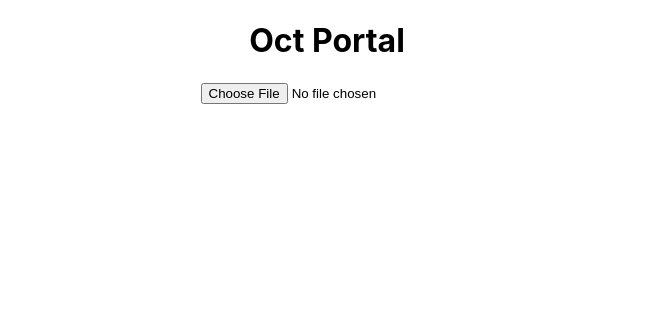
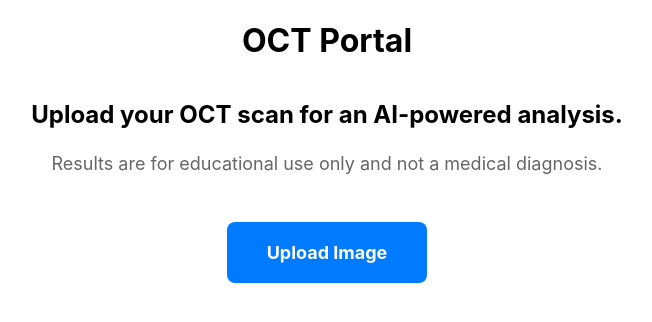
Before and after one commit to eddiechn/OCT-Disease-Recognition, a React (Create React App) app in the folder portal/oct-portal/: page / in a window 1280 px wide. Shown: the top 322 px of the page, without its empty margins (313-965 px from the left). Built offline with nearby package versions, Linux system fonts and the light colour scheme.

Commit message:
changes to portal

```diff
--- a/portal/oct-portal/src/components/Header.js
+++ b/portal/oct-portal/src/components/Header.js
@@ -1,7 +1,7 @@
 function Header() {
   return (
     <header>
-      <h1>Oct Portal</h1>
+      <h1>OCT Portal</h1>
     </header>
   );
 }
--- a/portal/oct-portal/src/components/ImageUpload.js
+++ b/portal/oct-portal/src/components/ImageUpload.js
@@ -1,7 +1,6 @@
 import { useState } from "react";
 
 function ImageUpload() {
-
     const [image, setImage] = useState(null);
 
     const handleImageChange = (e) => {
@@ -14,24 +13,53 @@ function ImageUpload() {
     };
 
     return (
-        <div>
+        <div style={{ textAlign: "center", margin: "20px", marginTop: "40px" }}>
+            <p style={{ fontSize: "24px", fontWeight: "bold" }}>
+               Upload your OCT scan for an AI-powered analysis.
+            </p>
+            <p style={{ fontSize: "18px", color: "#666" }}>
+            Results are for educational use only and not a medical diagnosis.
+            </p>
+            {/* Hidden file input */}
             <input
                 type="file"
                 accept="image/*"
                 onChange={handleImageChange}
+                id="file-upload"
+                style={{ display: "none" }}
             />
+
+            {/* Custom button styled as a big button */}
+            <label
+                htmlFor="file-upload"
+                style={{
+                    display: "inline-block",
+                    padding: "20px 40px",
+                    backgroundColor: "#007bff",
+                    color: "#fff",
+                    fontSize: "18px",
+                    borderRadius: "8px",
+                    cursor: "pointer",
+                    fontWeight: "bold",
+                    transition: "background-color 0.3s",
+                    marginTop: "30px"
+                }}
+            >
+                Upload Image
+            </label>
+
+            {/* Display the image if one is selected */}
             {image && (
-                <img
-                    src={image}
-                    alt="uploaded"
-                    style={{ width: "100%", height: "auto" }}
-                />
+                <div style={{ marginTop: "20px" }}>
+                    <img
+                        src={image}
+                        alt="uploaded"
+                        style={{ width: "100%", height: "auto", maxWidth: "600px" }}
+                    />
+                </div>
             )}
         </div>
     );
-
-
-
 }
 
 export default ImageUpload;
```
